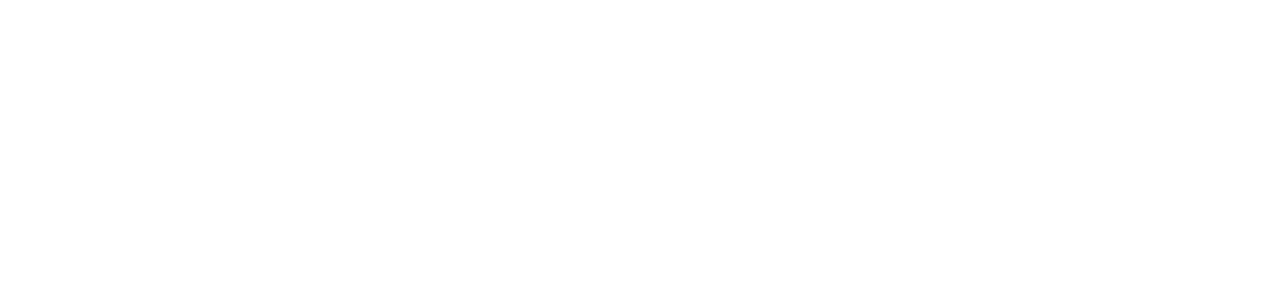
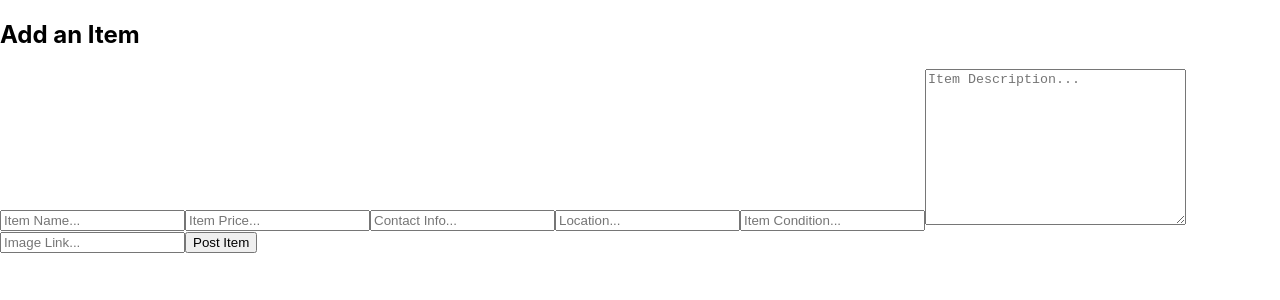
Before and after one commit to gb-webdev/Haunted-frontend, a React (Create React App) app in the folder haunted/: page /itemnew in a window 1280 px wide. Before the commit this address had no page. Shown: the top 300 px of the page. Built offline with nearby package versions, Linux system fonts and the light colour scheme.

Commit message:
added new item page and functionality

```diff
--- a/haunted/src/App.js
+++ b/haunted/src/App.js
@@ -3,7 +3,10 @@
 import mockUsers from './pages/mockUsers.js'
 import mockItems from './pages/mockItems.js'
 import Header from './components/Header.js'
-import Items from './pages/ItemNew.js'
+import SignUp from './pages/SignUp.js'
+import SignIn from './pages/SignIn.js'
+import Items from './pages/Items.js'
+import ItemNew from './pages/ItemNew.js'
 import ProtectedIndex from './pages/ProtectedIndex.js'
 import './App.css'
 
@@ -12,14 +15,34 @@
   const [currentUser, setCurrentUser] = useState(mockUsers[0])
   const [items, setItems] = useState(mockItems)
 
+  const login = (userInfo) => {
+    console.log('login invoked')
+    setCurrentUser(mockUsers[0])
+  }
+
+  const logout = () => {
+    setCurrentUser(null)
+  }
+
+  const createItem = () => {
+    console.log('createItem invoked')
+  }
+
   return (
     <>
       <div className="App-container">
         <Routes>
-          <Route path='/' element={<Header /> } />
-          <Route path='/items' element={<Items /> } />
+          <Route path='/' element={<Header />} />
+          <Route path='/items' element={<Items />} />
+          <Route path='/itemnew' element={<ItemNew createItem={createItem} currentUser={currentUser} />} />
           {currentUser && (
-            <Route path="/myItems" element={<ProtectedIndex items={items} currentUser={currentUser} /> } />
+            <Route path="/myitems" element={<ProtectedIndex items={items} currentUser={currentUser} />} />
+          )}
+          {!currentUser && (
+            <>
+            <Route path='/login' element={<SignIn login={login} />} />
+            <Route path='/signup' element={<SignUp />} />
+            </>
           )}
         </Routes>
       </div>
--- a/haunted/src/components/Header.js
+++ b/haunted/src/components/Header.js
@@ -3,7 +3,7 @@
 import { NavLink } from "react-router-dom";
 import './Header.css'
 
-const Header = () => {
+const Header = ({ currentUser, logout }) => {
     return (
         <div className='header-container'>
             <NavLink>
--- a/haunted/src/pages/ItemNew.js
+++ b/haunted/src/pages/ItemNew.js
@@ -1,10 +1,43 @@
-import React from 'react'
+import React, { useState } from 'react'
+import { useNavigate } from 'react-router-dom'
 import './ItemNew.css'
 
-const ItemNew = () => {
+const ItemNew = ({ createItem, currentUser }) => {
+
+    const navigate = useNavigate()
+    const [newItem, setNewItem] = useState({
+        user_id: currentUser.id,
+        title: '',
+        price: null,
+        contact: '',
+        location: '',
+        condition: '',
+        description: '',
+        image: ''
+    })
+
+    const handleChange = (e) => {
+        setNewItem({...newItem, [e.target.name]: e.target.value })
+    }
+
+    const handleSubmit = () => {
+        createItem(newItem)
+        navigate('/myitems')
+    }
+
     return (
         <div className='item-new-container'>
-
+            <form>
+                <h2>Add an Item</h2>
+                <input id='title' name='title' placeholder='Item Name...' type='text' onChange={handleChange} value={ItemNew.title}></input>
+                <input id='price' name='price' placeholder='Item Price...' type='integer' onChange={handleChange} value={ItemNew.price}></input>
+                <input id='contact' name='contact' placeholder='Contact Info...' type='text' onChange={handleChange} value={ItemNew.contact}></input>
+                <input id='location' name='location' placeholder='Location...' type='text' onChange={handleChange} value={ItemNew.location}></input>
+                <input id='condition' name='condition' placeholder='Item Condition...' type='text' onChange={handleChange} value={ItemNew.condition}></input>
+                <textarea id='description' name='description' placeholder='Item Description...' type='text' cols='30' rows='10' onChange={handleChange} value={ItemNew.description}></textarea>
+                <input id='image' name='image' placeholder='Image Link...' type='text' onChange={handleChange} value={ItemNew.image}></input>
+                <button className='new-item-button' onClick={handleSubmit} name='submit'>Post Item</button>
+            </form>
         </div>
     )
 }
```
